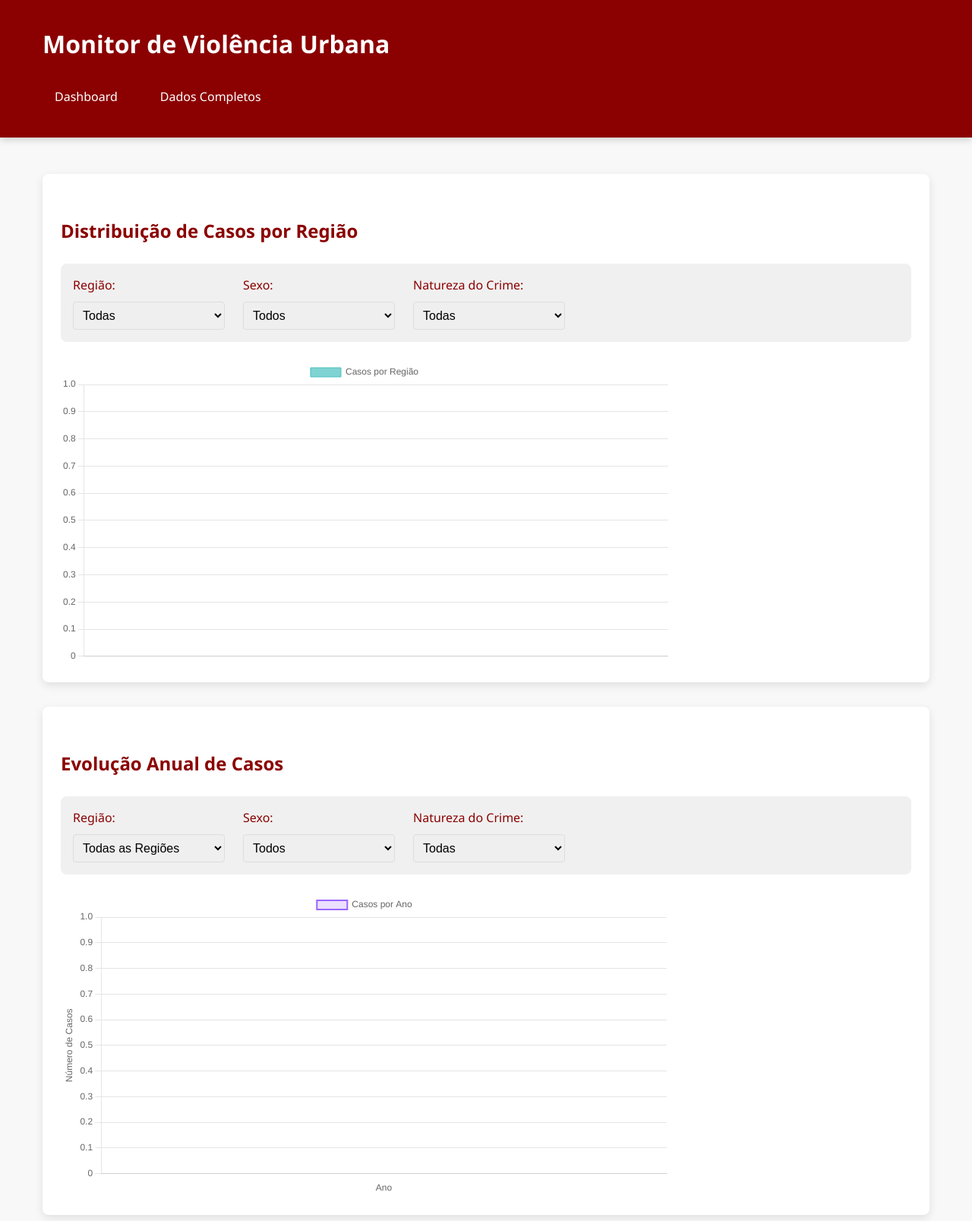
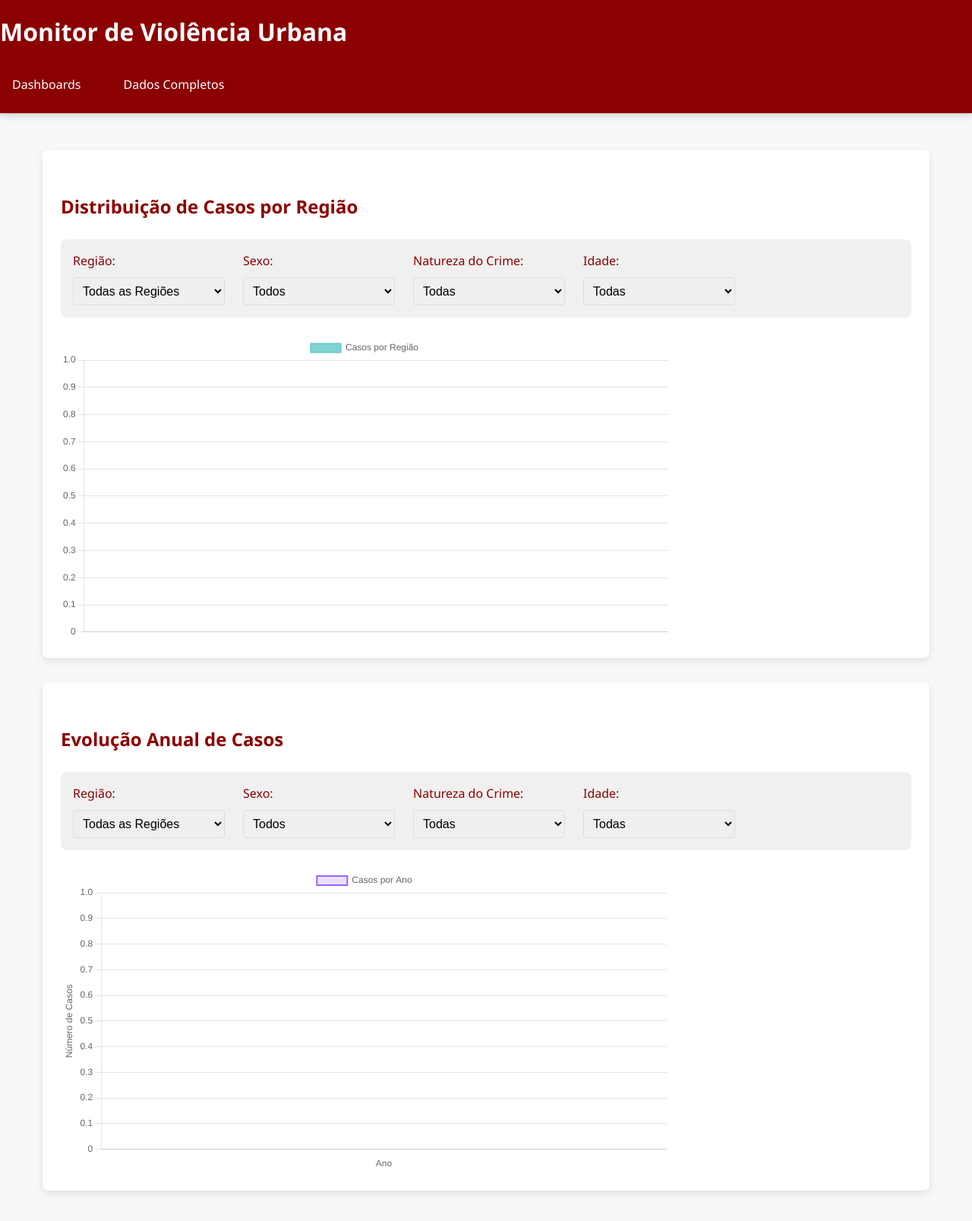
Before and after one commit to Caio-Vinicius-CA/Seguranca-e-Violencia-Urbana, a Flask app: page / in a window 1280 px wide. Shown: the top 1607 px of the page at 76% size. After the commit the page ends 1575 px from the top, so only its background shows below. Run offline with Flask 3, Linux system fonts and the light colour scheme; data that the repository does not hold is empty.

Commit message:
Adding the age filter to the charts

```diff
--- a/static/js/script.js
+++ b/static/js/script.js
@@ -79,51 +79,94 @@ function hideYearChartLoading() {
 
 // ---------- FILTER FUNCTIONS ---------- //
 function preencherSelects(dados) {
-    const selectRegiao = document.getElementById('regiao');
-    const selectSexo = document.getElementById('sexo');
-    const selectNatureza = document.getElementById('natureza');
-
-    // Clear existing options
-    selectRegiao.innerHTML = '<option value="">Todas</option>';
-    selectSexo.innerHTML = '<option value="">Todos</option>';
-    selectNatureza.innerHTML = '<option value="">Todas</option>';
-
-    // Get unique values
+    // Get unique values from data
     const regioes = [...new Set(dados.map(d => d.REGIAO_GEOGRAFICA))];
     const sexos = [...new Set(dados.map(d => d.SEXO))];
     const naturezas = [...new Set(dados.map(d => d["NATUREZA JURIDICA"]))];
 
-    // Populate dropdowns
-    regioes.forEach(regiao => {
-        const option = new Option(regiao, regiao);
-        selectRegiao.add(option);
+    // Fill selects for both charts
+    fillSelect('regiao', regioes);
+    fillSelect('regiao2', regioes);
+    fillSelect('sexo', sexos);
+    fillSelect('sexo2', sexos);
+    fillSelect('natureza', naturezas);
+    fillSelect('natureza2', naturezas);
+}
+
+// Helper function to fill a select element
+function fillSelect(id, options) {
+    const select = document.getElementById(id);
+    if (!select) return;
+
+    // Keep existing selected value
+    const currentValue = select.value;
+
+    // Clear existing options (except first)
+    while (select.options.length > 1) {
+        select.remove(1);
+    }
+
+    // Add new options
+    options.forEach(option => {
+        if (option) { // Skip null/undefined
+            const opt = document.createElement('option');
+            opt.value = option;
+            opt.textContent = option;
+            select.appendChild(opt);
+        }
     });
 
-    sexos.forEach(sexo => {
-        const option = new Option(sexo, sexo);
-        selectSexo.add(option);
-    });
-
-    naturezas.forEach(natureza => {
-        const option = new Option(natureza, natureza);
-        selectNatureza.add(option);
-    });
+    // Restore selection if still valid
+    if (options.includes(currentValue)) {
+        select.value = currentValue;
+    }
 }
 
+// ---------- FILTER FUNCTIONS ---------- //
 function filtrarDados() {
-    const regiao = document.getElementById('regiao').value;
-    const sexo = document.getElementById('sexo').value;
-    const natureza = document.getElementById('natureza').value;
+    // Get filter values from both charts
+    const filters = {
+        chart1: getFilters('regiao', 'sexo', 'natureza', 'idade'),
+        chart2: getFilters('regiao2', 'sexo2', 'natureza2', 'idade2')
+    };
 
-    let filtrados = [...dadosGlobais];
+    // Apply filters to each chart's data
+    const filtrados1 = aplicarFiltros(dadosGlobais, filters.chart1);
+    const filtrados2 = aplicarFiltros(dadosGlobais, filters.chart2);
+
+    // Update charts
+    atualizarGrafico(filtrados1);
+    atualizarGraficoAno(filtrados2);
+}
+
+// Helper to get filter values
+function getFilters(regiaoId, sexoId, naturezaId, idadeId) {
+    return {
+        regiao: document.getElementById(regiaoId).value,
+        sexo: document.getElementById(sexoId).value,
+        natureza: document.getElementById(naturezaId).value,
+        idade: document.getElementById(idadeId).value
+    };
+}
+
+// Helper to apply filters to data
+function aplicarFiltros(dados, { regiao, sexo, natureza, idade }) {
+    let filtrados = [...dados];
 
     if (regiao) filtrados = filtrados.filter(d => d.REGIAO_GEOGRAFICA === regiao);
     if (sexo) filtrados = filtrados.filter(d => d.SEXO === sexo);
     if (natureza) filtrados = filtrados.filter(d => d["NATUREZA JURIDICA"] === natureza);
 
-    // Update both charts
-    atualizarGrafico(filtrados);
-    atualizarGraficoAno(filtrados);
+    if (idade) {
+        const [min, max] = idade.split('-').map(Number);
+        filtrados = filtrados.filter(d => {
+            const idadeNum = parseInt(d.IDADE);
+            return !isNaN(idadeNum) && idadeNum >= min && idadeNum <= max;
+        });
+    }
+
+
+    return filtrados;
 }
 
 // ---------- CHART FUNCTIONS ---------- //
@@ -235,4 +278,12 @@ function configurarIntervaloDatas(dados) {
 }
 
 // ---------- INITIALIZATION ---------- //
-document.addEventListener('DOMContentLoaded', carregarDados);
+document.addEventListener('DOMContentLoaded', () => {
+    // Initialize both charts
+    carregarDados();
+
+    // Add filter event listeners to all filter controls
+    document.querySelectorAll('.filtro, .chart-filter').forEach(filter => {
+        filter.addEventListener('change', filtrarDados);
+    });
+});
--- a/templates/index.html
+++ b/templates/index.html
@@ -13,10 +13,10 @@
   </head>
   <body>
     <header class="header">
-      <div class="container">
+      <div class="container-header">
         <h1>Monitor de Violência Urbana</h1>
         <nav class="nav">
-          <a href="/">Dashboard</a>
+          <a href="/">Dashboards</a>
           <a href="/tabela">Dados Completos</a>
         </nav>
       </div>
@@ -46,6 +46,22 @@
             <label for="natureza">Natureza do Crime:</label>
             <select id="natureza" onchange="filtrarDados()">
               <option value="">Todas</option>
+            </select>
+          </div>
+
+          <div class="filter-group">
+            <label for="idade">Idade:</label>
+            <select id="idade" class="chart-filter" data-tipo="faixa-etaria">
+              <option value="">Todas</option>
+              <option value="1-17">1-17</option>
+              <option value="18-29">18-29</option>
+              <option value="30-39">30-39</option>
+              <option value="40-49">40-49</option>
+              <option value="50-59">50-59</option>
+              <option value="60-69">60-69</option>
+              <option value="70-79">70-79</option>
+              <option value="80-89">80-89</option>
+              <option value="90-150">90+</option>
             </select>
           </div>
         </div>
@@ -84,6 +100,21 @@
               <option value="">Todas</option>
             </select>
           </div>
+          <div class="filter-group">
+            <label for="idade2">Idade:</label>
+            <select id="idade2" class="chart-filter" data-tipo="faixa-etaria">
+              <option value="">Todas</option>
+              <option value="1-17">1-17</option>
+              <option value="18-29">18-29</option>
+              <option value="30-39">30-39</option>
+              <option value="40-49">40-49</option>
+              <option value="50-59">50-59</option>
+              <option value="60-69">60-69</option>
+              <option value="70-79">70-79</option>
+              <option value="80-89">80-89</option>
+              <option value="90-150">90+</option>
+            </select>
+          </div>
         </div>
 
         <div class="chart-container">
```
